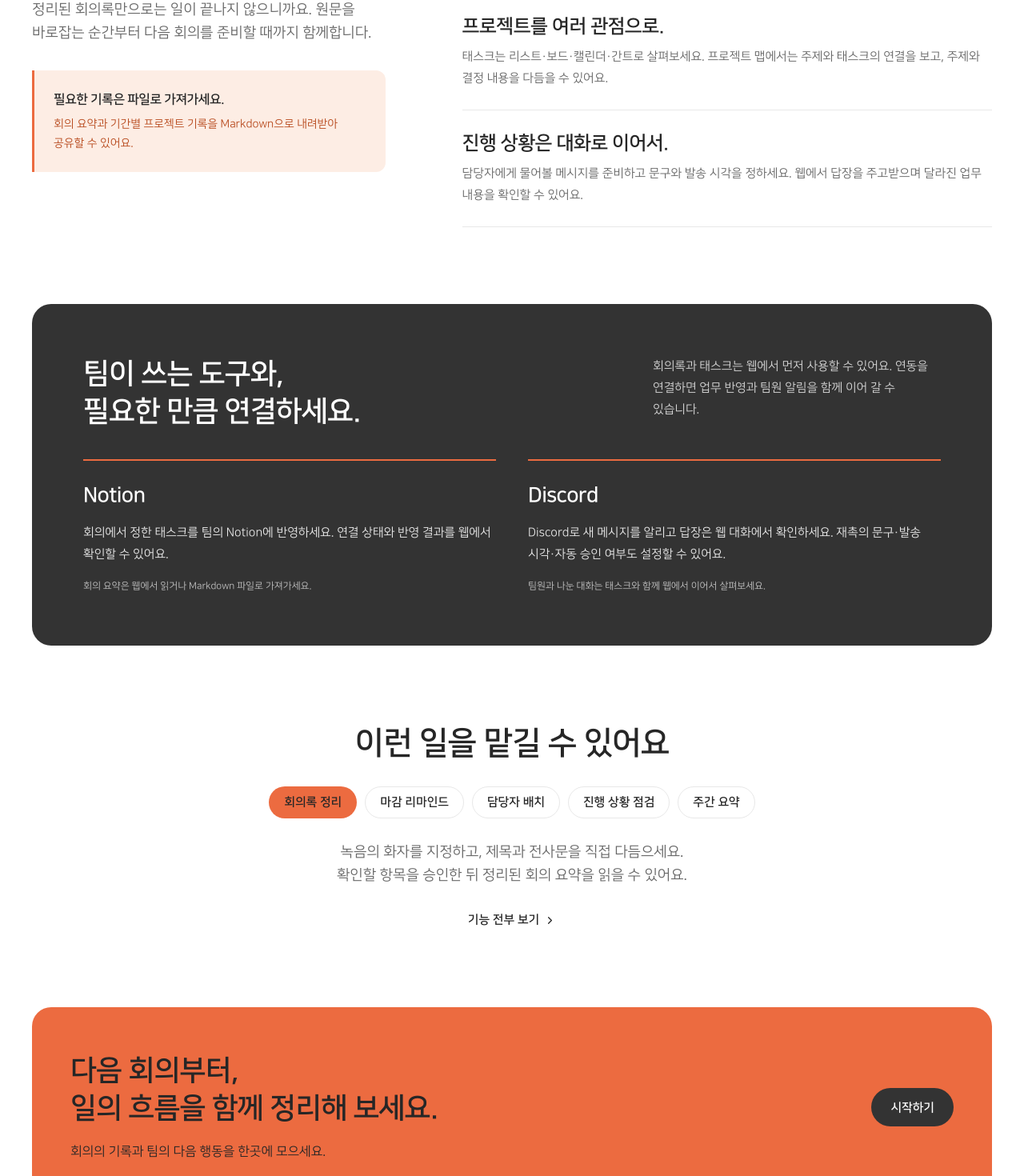
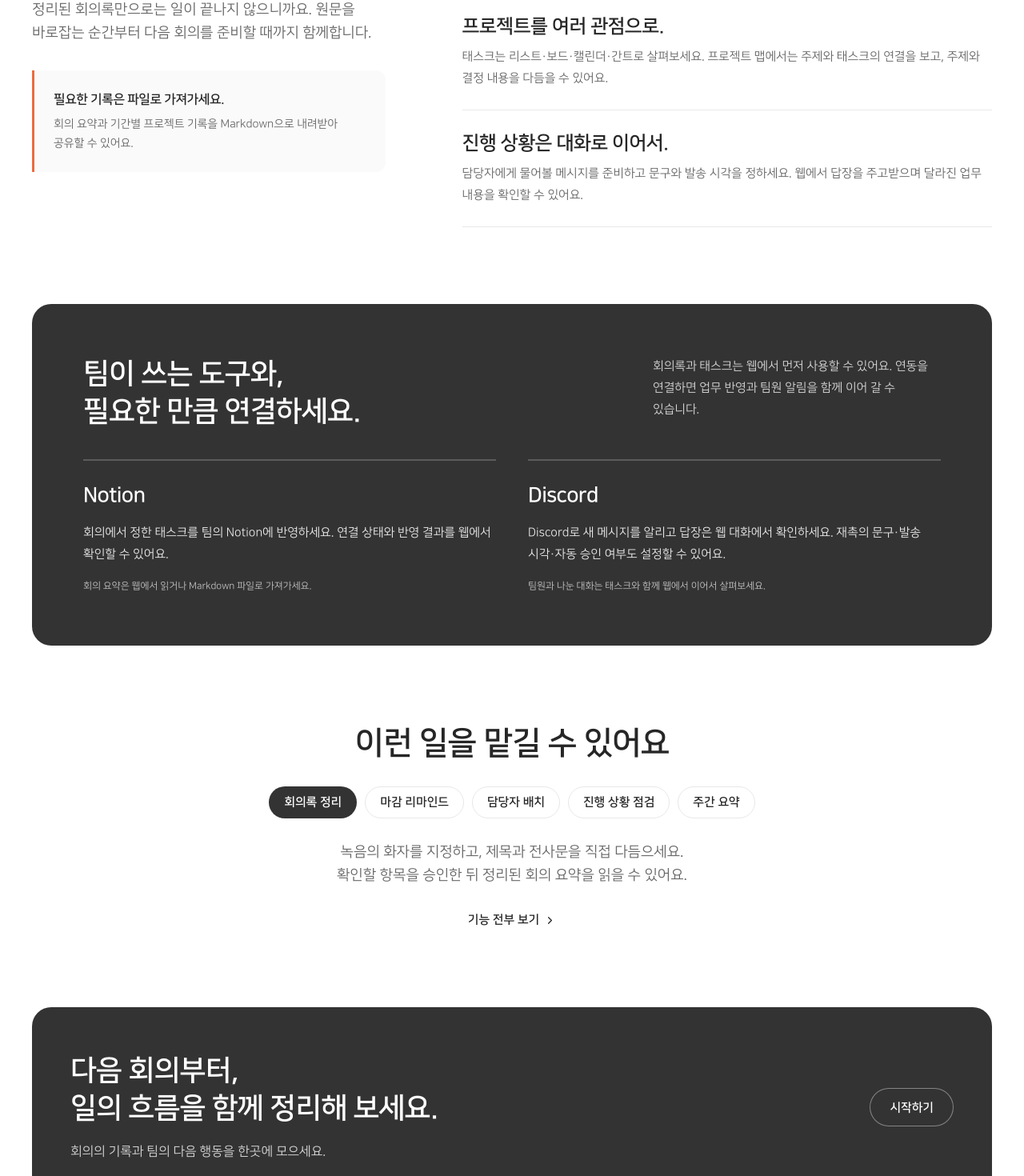
Before and after one commit to kakaotechcampus-4/ktc4-kyungpook-3, a React (Vite) app in the folder frontend/: page / in a window 1280 px wide. Shown: the part 1194-2664 px from the top of the page at 80% size. Built offline with nearby package versions, Linux system fonts and the light colour scheme; no server answers.

Commit message:
fix(landing): use ink controls with orange accents

```diff
--- a/frontend/src/pages/landing/ui/LandingClosing.tsx
+++ b/frontend/src/pages/landing/ui/LandingClosing.tsx
@@ -1,26 +1,26 @@
 import { Link } from 'react-router'
 import { policyDocuments } from '@/shared/config/policy'
 import { BrandMark } from '@/shared/ui/brand-mark'
-import { CARD_WIDTH, HERO_SIZE } from './styles'
+import { CARD_WIDTH, HERO_SIZE, LINK_PRIMARY } from './styles'
 import { StartLink } from './StartLink'
 
 export function FinalCta() {
   return (
     <section
-      className={`${CARD_WIDTH} mb-64 flex flex-col items-start justify-between gap-28 rounded-[24px] bg-accent-solid px-28 py-40 sm:mb-96 sm:flex-row sm:items-center sm:px-48 sm:py-56`}
+      className={`${CARD_WIDTH} mb-64 flex flex-col items-start justify-between gap-28 rounded-[24px] bg-ink-solid px-28 py-40 sm:mb-96 sm:flex-row sm:items-center sm:px-48 sm:py-56`}
     >
       <div className="max-w-[720px]">
-        <h2 className="text-[30px] leading-[1.3] font-semibold tracking-h3 text-ink sm:text-[36px]">
+        <h2 className="text-[30px] leading-[1.3] font-semibold tracking-h3 text-surface sm:text-[36px]">
           다음 회의부터,
           <br />
           일의 흐름을 함께 정리해 보세요.
         </h2>
-        <p className="mt-16 text-[16px] leading-[28px] text-ink">
+        <p className="mt-16 text-[16px] leading-[28px] text-surface/80">
           회의의 기록과 팀의 다음 행동을 한곳에 모으세요.
         </p>
       </div>
       <StartLink
-        className={`inline-flex shrink-0 items-center justify-center rounded-999 bg-ink-solid font-semibold text-surface hover:bg-ink hover:text-surface focus-visible:outline-offset-4 ${HERO_SIZE}`}
+        className={`${LINK_PRIMARY} ${HERO_SIZE} border border-surface/40 hover:border-surface focus-visible:outline-surface focus-visible:outline-offset-4`}
       >
         시작하기
       </StartLink>
--- a/frontend/src/pages/landing/ui/LandingSections.tsx
+++ b/frontend/src/pages/landing/ui/LandingSections.tsx
@@ -21,7 +21,7 @@ export function ValueSections() {
         {WORKFLOW_STEPS.map((step, index) => (
           <li
             key={step}
-            className="flex items-start gap-10 border-t-2 border-accent-solid pt-12 text-[12px] leading-[20px] text-ink sm:text-[14px]"
+            className="flex items-start gap-10 border-t-2 border-line pt-12 text-[12px] leading-[20px] text-ink sm:text-[14px]"
           >
             <span className="font-semibold text-accent">0{index + 1}</span>
             <span>{step}</span>
@@ -64,9 +64,9 @@ export function FeatureCards() {
           정리된 회의록만으로는 일이 끝나지 않으니까요. 원문을 바로잡는 순간부터 다음 회의를 준비할
           때까지 함께합니다.
         </p>
-        <div className="mt-32 rounded-r-12 border-l-[3px] border-accent-solid bg-accent-badge px-24 py-24">
+        <div className="mt-32 rounded-r-12 border-l-[3px] border-accent-solid bg-surface-sunken px-24 py-24">
           <h3 className="text-[16px] font-semibold text-ink">필요한 기록은 파일로 가져가세요.</h3>
-          <p className="mt-6 text-[14px] leading-[24px] text-accent">
+          <p className="mt-6 text-[14px] leading-[24px] text-dim">
             회의 요약과 기간별 프로젝트 기록을 Markdown으로 내려받아 공유할 수 있어요.
           </p>
         </div>
@@ -118,7 +118,7 @@ export function Integrations() {
         </div>
         <div className="mt-36 grid gap-32 sm:grid-cols-2 sm:gap-40">
           {INTEGRATIONS.map(({ name, text, note }) => (
-            <article key={name} className="border-t-2 border-accent-solid pt-24">
+            <article key={name} className="border-t-2 border-surface/20 pt-24">
               <h3 className="text-[26px] font-semibold text-surface">{name}</h3>
               <p className="mt-12 text-[15px] leading-[27px] text-surface/90">{text}</p>
               <p className="mt-16 text-[12px] leading-[21px] text-surface/70">{note}</p>
@@ -209,7 +209,7 @@ export function Capabilities() {
             aria-selected={task.id === selected.id}
             aria-controls={`${prefix}-panel`}
             tabIndex={task.id === selected.id ? 0 : -1}
-            className={`${TASK_PILL} ${task.id === selected.id ? 'border-transparent bg-accent-solid text-ink' : 'border-line bg-surface text-ink hover:bg-accent-badge'}`}
+            className={`${TASK_PILL} ${task.id === selected.id ? 'border-transparent bg-ink-solid text-surface' : 'border-line bg-surface text-ink hover:bg-control'}`}
             onClick={() => setSelected(task)}
             onKeyDown={(event) => {
               const last = TASKS.length - 1
--- a/frontend/src/pages/landing/ui/styles.ts
+++ b/frontend/src/pages/landing/ui/styles.ts
@@ -1,7 +1,7 @@
 const PILL_LINK =
   'inline-flex shrink-0 items-center justify-center whitespace-nowrap rounded-999 font-semibold'
 
-export const LINK_PRIMARY = `${PILL_LINK} bg-accent-solid text-ink hover:bg-accent-chip hover:text-ink active:bg-accent-badge`
+export const LINK_PRIMARY = `${PILL_LINK} bg-ink-solid text-surface hover:bg-ink hover:text-surface active:bg-ink active:text-surface`
 
 export const LINK_SECONDARY = `${PILL_LINK} border border-line bg-surface text-ink hover:bg-control`
 
```
Also changed, not shown: 1 other file (tests, documents, lock files or other folders).
